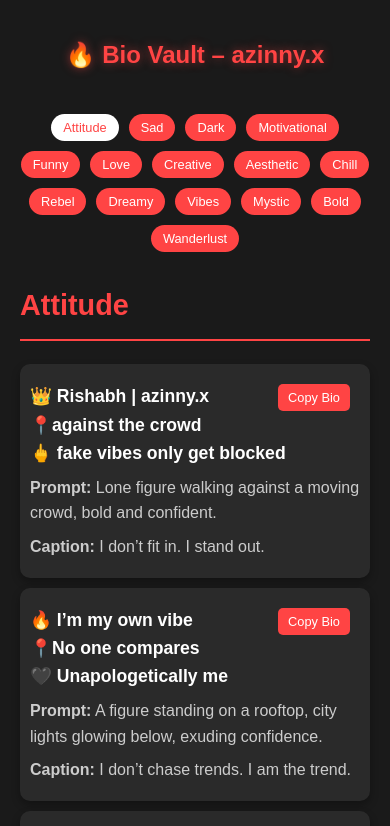
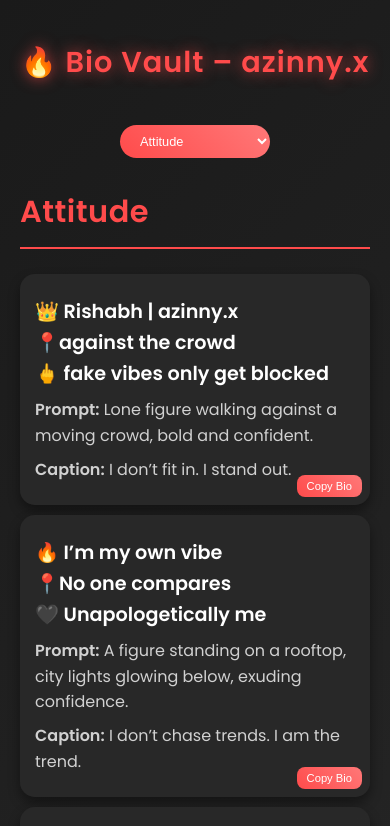
Before and after one commit to axinyyyx/azinny.x-bio, a plain HTML site: page index.html in a window 390 px wide. Shown: the top 826 px of the page. Drawn offline with Linux system fonts and the light colour scheme.

Commit message:
Update index.html

```diff
--- a/index.html
+++ b/index.html
@@ -6,8 +6,8 @@
     <title>🔥 Bio Vault – azinny.x</title>
     <style>
         body {
-            font-family: 'Arial', sans-serif;
-            background-color: #1a1a1a;
+            font-family: 'Poppins', sans-serif;
+            background: linear-gradient(135deg, #1a1a1a 0%, #2c2c2c 100%);
             color: #fff;
             margin: 0;
             padding: 20px;
@@ -22,34 +22,31 @@
             margin-bottom: 40px;
         }
         .header h1 {
-            font-size: 2.5em;
-            color: #ff4444;
-            text-shadow: 0 0 10px rgba(255, 68, 68, 0.5);
+            font-size: 2.8em;
+            color: #ff4b4b;
+            text-shadow: 0 0 15px rgba(255, 75, 75, 0.7);
+            letter-spacing: 1px;
         }
-        .category-buttons {
+        .category-selector {
             display: flex;
-            flex-wrap: wrap;
-            gap: 10px;
             justify-content: center;
             margin-bottom: 30px;
         }
-        .category-btn {
-            background: #ff4444;
+        .category-selector select {
+            background: linear-gradient(45deg, #ff4b4b, #ff7878);
             border: none;
-            padding: 10px 20px;
-            border-radius: 20px;
+            padding: 12px 24px;
+            border-radius: 25px;
             color: white;
+            font-size: 1em;
             cursor: pointer;
-            font-size: 1em;
-            transition: background 0.3s, transform 0.2s;
+            outline: none;
+            transition: transform 0.3s, box-shadow 0.3s;
+            width: 220px;
         }
-        .category-btn:hover {
-            background: #cc3333;
+        .category-selector select:hover {
             transform: scale(1.05);
-        }
-        .category-btn.active {
-            background: #fff;
-            color: #ff4444;
+            box-shadow: 0 0 10px rgba(255, 75, 75, 0.5);
         }
         .category {
             display: none;
@@ -58,97 +55,122 @@
             display: block;
         }
         .category h2 {
-            color: #ff4444;
-            border-bottom: 2px solid #ff4444;
+            color: #ff4b4b;
+            border-bottom: 2px solid #ff4b4b;
             padding-bottom: 10px;
-            font-size: 1.8em;
+            font-size: 1.9em;
+            letter-spacing: 0.5px;
         }
         .bio-card {
-            background: #2a2a2a;
-            border-radius: 10px;
-            padding: 20px;
+            background: rgba(42, 42, 42, 0.9);
+            border-radius: 15px;
+            padding: 25px;
             margin: 15px 0;
-            box-shadow: 0 4px 8px rgba(0, 0, 0, 0.3);
+            box-shadow: 0 6px 12px rgba(0, 0, 0, 0.4);
+            transition: transform 0.3s, box-shadow 0.3s;
             position: relative;
-            transition: transform 0.3s;
         }
         .bio-card:hover {
-            transform: translateY(-5px);
+            transform: translateY(-8px);
+            box-shadow: 0 10px 20px rgba(255, 75, 75, 0.2);
         }
         .bio-card p {
             margin: 8px 0;
-            color: #ccc;
+            color: #d1d1d1;
         }
         .bio-card .bio-text {
             white-space: pre-wrap;
-            font-weight: bold;
+            font-weight: 600;
             color: #fff;
-            font-size: 1.1em;
+            font-size: 1.2em;
         }
         .copy-btn {
-            position: absolute;
-            top: 20px;
-            right: 20px;
-            background: #ff4444;
+            background: linear-gradient(45deg, #ff4b4b, #ff7878);
             color: white;
             border: none;
-            padding: 8px 12px;
-            border-radius: 5px;
+            padding: 8px 16px;
+            border-radius: 8px;
             cursor: pointer;
             font-size: 0.9em;
-            transition: background 0.3s;
+            transition: background 0.3s, transform 0.2s;
+            position: absolute;
+            bottom: 15px;
+            right: 15px;
         }
         .copy-btn:hover {
-            background: #cc3333;
+            background: linear-gradient(45deg, #cc3333, #ff4b4b);
+            transform: scale(1.1);
         }
         .toast {
             position: fixed;
             bottom: 20px;
             right: 20px;
-            background: #333;
+            background: rgba(51, 51, 51, 0.9);
             color: white;
             padding: 10px 20px;
-            border-radius: 5px;
+            border-radius: 8px;
             display: none;
             z-index: 1000;
+            box-shadow: 0 4px 8px rgba(0, 0, 0, 0.3);
         }
         @media (max-width: 768px) {
             .header h1 {
-                font-size: 2em;
+                font-size: 2.2em;
             }
-            .category-btn {
-                padding: 8px 15px;
+            .category-selector select {
+                padding: 10px 20px;
                 font-size: 0.9em;
+                width: 180px;
             }
             .bio-card {
-                padding: 15px;
+                padding: 20px;
+            }
+            .bio-text {
+                font-size: 1.1em;
             }
             .copy-btn {
-                padding: 6px 10px;
+                padding: 6px 12px;
                 font-size: 0.8em;
+                bottom: 10px;
+                right: 10px;
             }
         }
         @media (max-width: 480px) {
             .header h1 {
-                font-size: 1.5em;
+                font-size: 1.8em;
             }
-            .category-btn {
-                padding: 6px 12px;
+            .category-selector select {
+                padding: 8px 16px;
                 font-size: 0.8em;
+                width: 150px;
             }
             .bio-card {
                 margin: 10px 0;
-                padding: 10px;
+                padding: 15px;
+            }
+            .bio-text {
+                font-size: 1em;
+            }
+            .copy-btn {
+                padding: 5px 10px;
+                font-size: 0.7em;
+                bottom: 8px;
+                right: 8px;
             }
         }
     </style>
+    <link href="https://fonts.googleapis.com/css2?family=Poppins:wght@400;600&display=swap" rel="stylesheet">
 </head>
 <body>
     <div class="container">
         <div class="header">
             <h1>🔥 Bio Vault – azinny.x</h1>
         </div>
-        <div class="category-buttons" id="categoryButtons"></div>
+        <div class="category-selector">
+            <select id="categorySelect">
+                <!-- Options will be populated by JavaScript -->
+            </select>
+        </div>
         <div id="categories"></div>
     </div>
     <div id="toast" class="toast">Copied to clipboard!</div>
@@ -159,16 +181,14 @@
             .then(response => response.json())
             .then(data => {
                 const categoriesContainer = document.getElementById('categories');
-                const categoryButtonsContainer = document.getElementById('categoryButtons');
+                const categorySelect = document.getElementById('categorySelect');
 
-                // Create category buttons
+                // Populate dropdown
                 data.categories.forEach((category, index) => {
-                    const button = document.createElement('button');
-                    button.className = 'category-btn';
-                    button.textContent = category.category;
-                    button.dataset.category = category.category;
-                    if (index === 0) button.classList.add('active');
-                    categoryButtonsContainer.appendChild(button);
+                    const option = document.createElement('option');
+                    option.value = category.category;
+                    option.textContent = category.category;
+                    categorySelect.appendChild(option);
                 });
 
                 // Render categories
@@ -193,15 +213,11 @@
                     categoriesContainer.appendChild(categoryDiv);
                 });
 
-                // Category button click handler
-                document.querySelectorAll('.category-btn').forEach(button => {
-                    button.addEventListener('click', () => {
-                        document.querySelectorAll('.category-btn').forEach(btn => btn.classList.remove('active'));
-                        button.classList.add('active');
-
-                        document.querySelectorAll('.category').forEach(cat => cat.classList.remove('active'));
-                        document.getElementById(button.dataset.category).classList.add('active');
-                    });
+                // Dropdown change handler
+                categorySelect.addEventListener('change', () => {
+                    const selectedCategory = categorySelect.value;
+                    document.querySelectorAll('.category').forEach(cat => cat.classList.remove('active'));
+                    document.getElementById(selectedCategory).classList.add('active');
                 });
             })
             .catch(error => console.error('Error loading JSON:', error));
```
